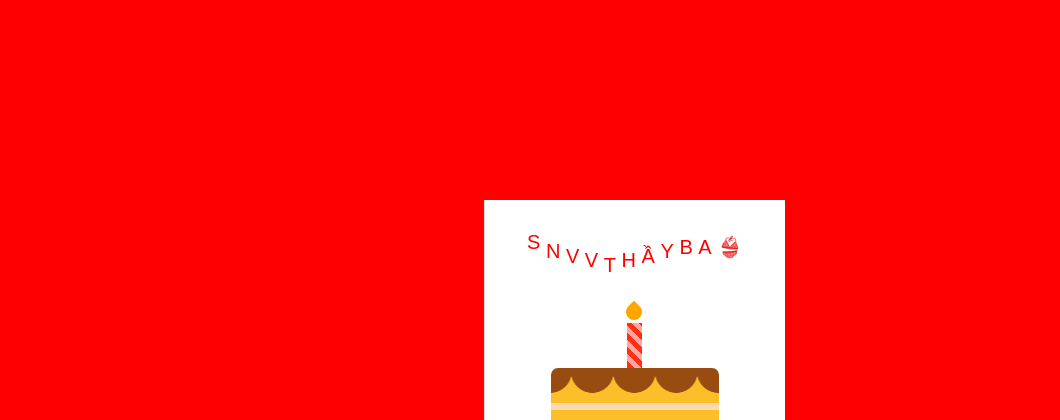
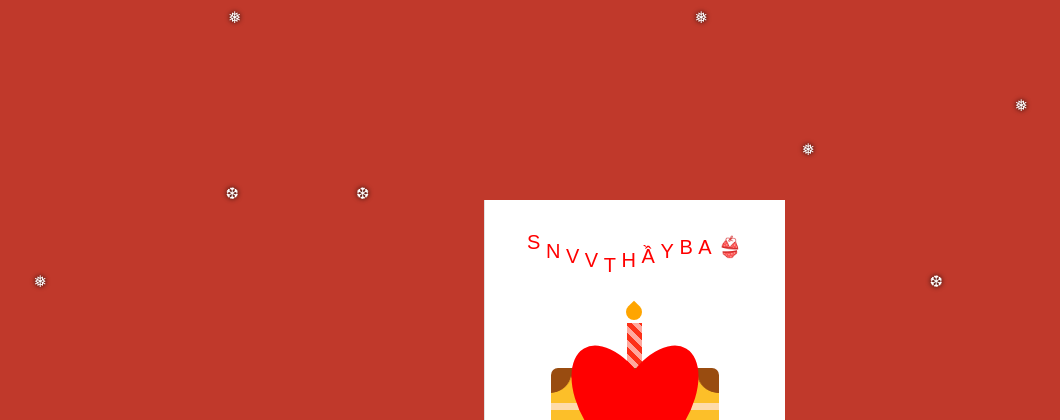
Before and after one commit to dotam1605/lab6, a plain HTML site: page index.html in a window 1280 px wide. Shown: the top 420 px of the page, without its empty margins (156-1216 px from the left). Drawn offline with Linux system fonts and the light colour scheme.

Commit message:
Add new project

```diff
--- a/index.html
+++ b/index.html
@@ -9,7 +9,24 @@
 </head>
 <body>
     <div class="header">
+        <div class="snowflakes" aria-hidden="true">
+            <div class="snowflake">❅</div>
+            <div class="snowflake">❆</div>
+            <div class="snowflake">❅</div>
+            <div class="snowflake">❆</div>
+            <div class="snowflake">❅</div>
+            <div class="snowflake">❆</div>
+            <div class="snowflake">❅</div>
+            <div class="snowflake">❆</div>
+            <div class="snowflake">❅</div>
+            <div class="snowflake">❆</div>
+            <div class="snowflake">❅</div>
+        </div>
         <div class="nav">
+            <div class="heart">
+                <div class="left"></div>
+                <div class="right"></div>
+              </div>
             <div class="front">
                 <p>
                     <span class="text">s</span>
--- a/style.css
+++ b/style.css
@@ -5,7 +5,7 @@
 }
 html {
     font-family:Arial, Helvetica, sans-serif;
-    background-color: red;
+    background-color: #c0392b;
 }
 .header {
     width: 600px;
@@ -24,6 +24,47 @@ html {
 .header:hover .nav {
     transform: rotateY(-160deg);
 }
+.heart {
+    width: 200px;
+    height: 200px;
+    top: 50%;
+    left: 50%;
+    z-index: 1;
+    display: block;
+    position: absolute;
+    transform: translate(-50%,-50%);
+    animation: heart 1s ease infinite;
+  }
+
+  @keyframes heart {
+    96% {
+      transform: translate(-50%,-50%) scale(.8,.8)
+    }
+
+    100% {
+      transform: translate(-50%,-50%) scale(1,1)
+    }
+  }
+
+  .heart div {
+    background: red;
+    width: 71px;
+    height: 126px;
+    top: 40px;
+    display: block;
+    position: absolute;
+    border-radius: 50%
+  }
+
+  .left {
+    left: 45px;
+    transform: rotate(330deg);
+  }
+
+  .right {
+    right: 45px;
+    transform: rotate(30deg);
+  }
 @keyframes fly {
     from, to {
         transform: translateY(0);
@@ -70,6 +111,82 @@ html {
 .front .text:nth-child(11) {
     animation-delay: 0.11s;
 }
+@-webkit-keyframes snowflakes-fall {
+    0% {top:-10%}
+    100% {top:100%}
+  }
+  @-webkit-keyframes snowflakes-shake {
+    0%,100% {-webkit-transform:translateX(0);transform:translateX(0)}
+    50% {-webkit-transform:translateX(80px);transform:translateX(80px)}
+  }
+  @keyframes snowflakes-fall {
+    0% {top:-10%}
+    100% {top:100%}
+  }
+  @keyframes snowflakes-shake {
+    0%,100%{ transform:translateX(0)}
+    50% {transform:translateX(80px)}
+  }
+  .snowflake {
+    color: #fff;
+    font-size: 1em;
+    font-family: Arial, sans-serif;
+    text-shadow: 0 0 5px #000;
+    position:fixed;
+    top:-10%;
+    z-index:9999;
+    -webkit-user-select:none;
+    -moz-user-select:none;
+    -ms-user-select:none;
+    user-select:none;
+    cursor:default;
+    -webkit-animation-name:snowflakes-fall,snowflakes-shake;
+    -webkit-animation-duration:10s,3s;
+    -webkit-animation-timing-function:linear,ease-in-out;
+    -webkit-animation-iteration-count:infinite,infinite;
+    -webkit-animation-play-state:running,running;
+    animation-name:snowflakes-fall,snowflakes-shake;
+    animation-duration:10s,3s;
+    animation-timing-function:linear,ease-in-out;
+    animation-iteration-count:infinite,infinite;
+    animation-play-state:running,running;
+  }
+  .snowflake:nth-of-type(0){
+    left:1%;-webkit-animation-delay:0s,0s;animation-delay:0s,0s
+  }
+  .snowflake:nth-of-type(1){
+    left:10%;-webkit-animation-delay:1s,1s;animation-delay:1s,1s
+  }
+  .snowflake:nth-of-type(2){
+    left:20%;-webkit-animation-delay:6s,.5s;animation-delay:6s,.5s
+  }
+  .snowflake:nth-of-type(3){
+    left:30%;-webkit-animation-delay:4s,2s;animation-delay:4s,2s
+  }
+  .snowflake:nth-of-type(4){
+    left:40%;-webkit-animation-delay:2s,2s;animation-delay:2s,2s
+  }
+  .snowflake:nth-of-type(5){
+    left:50%;-webkit-animation-delay:8s,3s;animation-delay:8s,3s
+  }
+  .snowflake:nth-of-type(6){
+    left:60%;-webkit-animation-delay:6s,2s;animation-delay:6s,2s
+  }
+  .snowflake:nth-of-type(7){
+    left:70%;-webkit-animation-delay:2.5s,1s;animation-delay:2.5s,1s
+  }
+  .snowflake:nth-of-type(8){
+    left:80%;-webkit-animation-delay:1s,0s;animation-delay:1s,0s
+  }
+  .snowflake:nth-of-type(9){
+    left:90%;-webkit-animation-delay:3s,1.5s;animation-delay:3s,1.5s
+  }
+  .snowflake:nth-of-type(10){
+    left:25%;-webkit-animation-delay:2s,0s;animation-delay:2s,0s
+  }
+  .snowflake:nth-of-type(11){
+    left:65%;-webkit-animation-delay:4s,2.5s;animation-delay:4s,2.5s
+  }
 
 .nav,
 .subnav {
```
